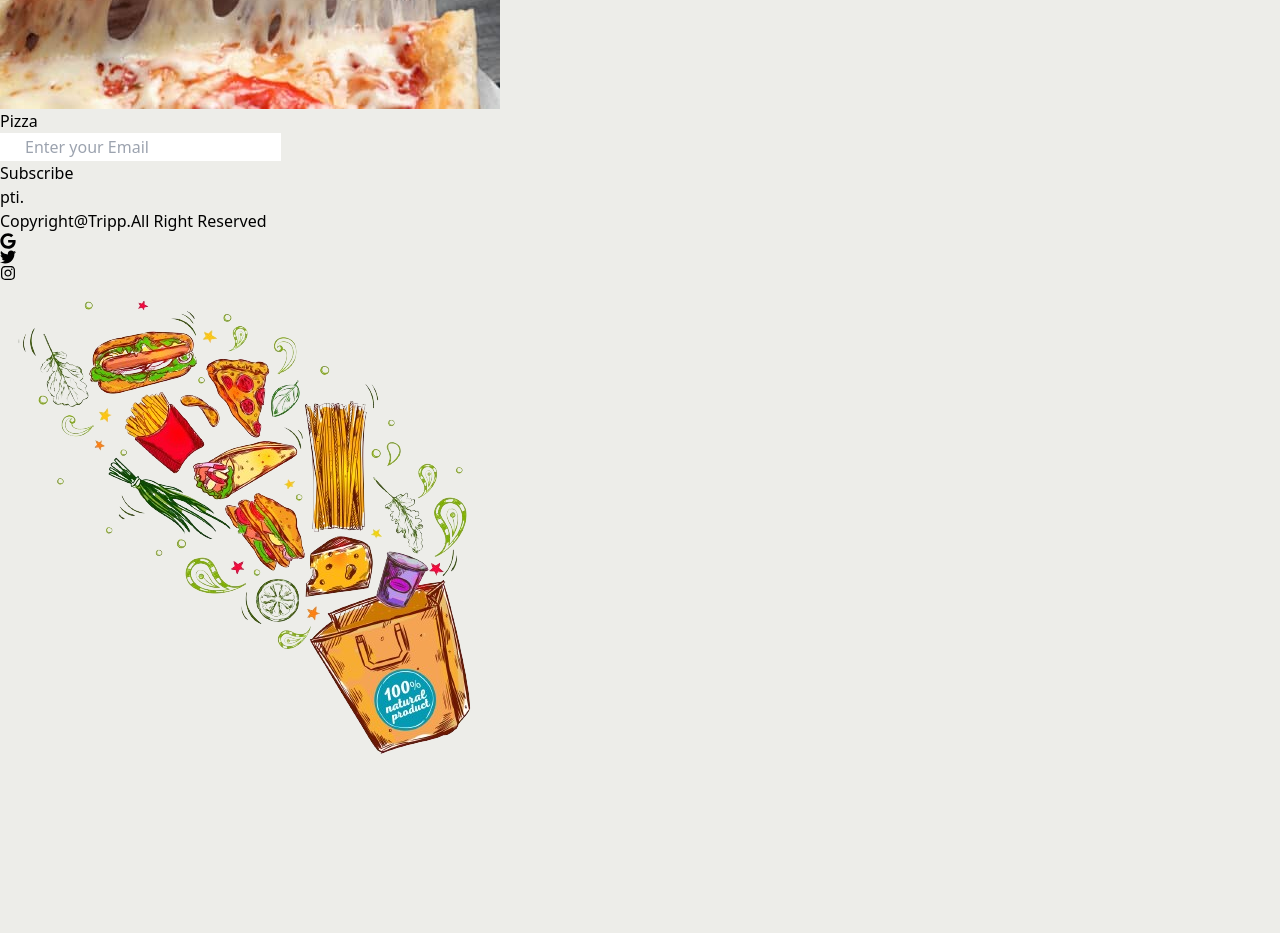
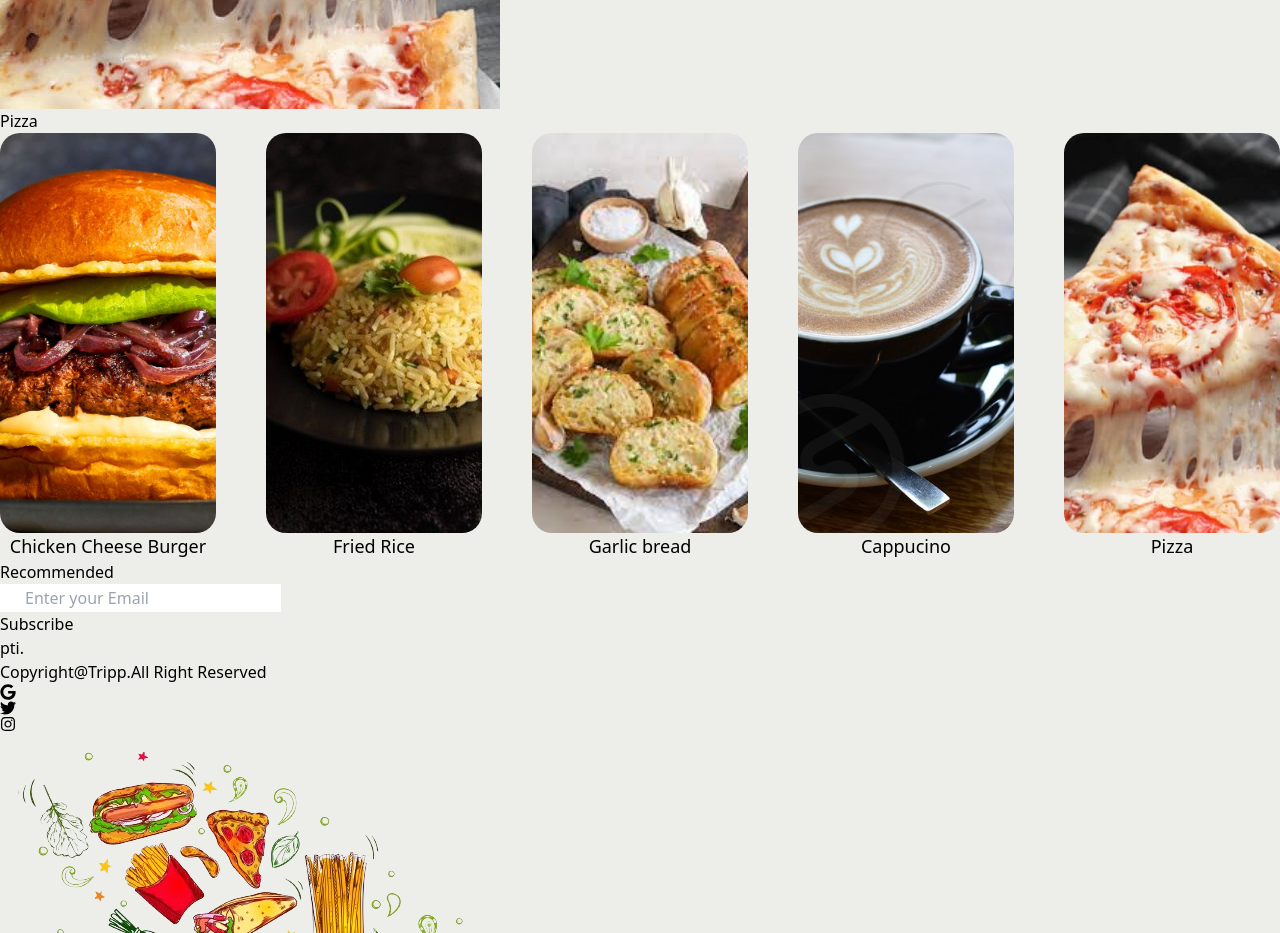
Before and after one commit to Raiyan109/quad-theory-fe, a React (Vite) app: page / in a window 1280 px wide. Shown: the part 3180-4113 px from the top of the page. Before the commit the page ends 3961 px from the top, so only its background shows below. Built offline with nearby package versions, Linux system fonts and the light colour scheme; some icons are missing.

Commit message:
swiper button

```diff
--- a/package.json
+++ b/package.json
@@ -12,7 +12,8 @@
   "dependencies": {
     "react": "^18.2.0",
     "react-dom": "^18.2.0",
-    "react-icons": "^4.12.0"
+    "react-icons": "^4.12.0",
+    "swiper": "^11.0.5"
   },
   "devDependencies": {
     "@types/react": "^18.2.43",
--- /dev/null
+++ b/src/components/RecSwiperBtn.jsx
@@ -0,0 +1,19 @@
+import { IoIosArrowForward, IoIosArrowBack } from "react-icons/io";
+import { useSwiper } from 'swiper/react';
+import '../styles/recSwiperBtn.css'
+
+const RecSwiperBtn = () => {
+    const swiper = useSwiper();
+    return (
+        <div className='recButtonContainer'>
+            <button className='recBtn1' onClick={() => swiper.slidePrev()}>
+                <IoIosArrowBack />
+            </button>
+            <button className='recBtn2' onClick={() => swiper.slideNext()}>
+                <IoIosArrowForward />
+            </button>
+        </div>
+    );
+};
+
+export default RecSwiperBtn;
--- a/src/components/Recommended.jsx
+++ b/src/components/Recommended.jsx
@@ -1,8 +1,49 @@
+import { Swiper, SwiperSlide } from 'swiper/react';
+import 'swiper/css';
+import 'swiper/css/pagination';
+import { Pagination } from 'swiper/modules';
+import Foods from '../../public/foods.json'
+import '../styles/recommended.css'
+import RecSwiperBtn from './RecSwiperBtn';
 
 const Recommended = () => {
     return (
         <div>
+            <Swiper
+                slidesPerView={1}
+                spaceBetween={10}
+                // pagination={{
+                //     clickable: true,
+                // }}
+                breakpoints={{
+                    640: {
+                        slidesPerView: 2,
+                        spaceBetween: 20,
+                    },
+                    768: {
+                        slidesPerView: 4,
+                        spaceBetween: 40,
+                    },
+                    1024: {
+                        slidesPerView: 5,
+                        spaceBetween: 50,
+                    },
+                }}
+                modules={[Pagination]}
+                className="mySwiper"
+            >
+                <div className='flex justify-between items-center'>
+                    <h1>Recommended</h1>
+                    <RecSwiperBtn />
+                </div>
+                {Foods.map((food) => (
+                    <SwiperSlide key={food.id}>
+                        <img src={food.image} alt="" />
+                        <h5 className='text-center text-gray-500'>{food.name}</h5>
+                    </SwiperSlide>
+                ))}
 
+            </Swiper>
         </div>
     );
 };
--- a/src/pages/Home.jsx
+++ b/src/pages/Home.jsx
@@ -2,6 +2,7 @@ import Footer from "../components/Footer";
 import Hero from "../components/Hero";
 import Navbar from "../components/Navbar";
 import Popular from "../components/Popular";
+import Recommended from "../components/Recommended";
 
 const Home = () => {
     return (
@@ -9,6 +10,7 @@ const Home = () => {
             <Navbar />
             <Hero />
             <Popular />
+            <Recommended />
             <Footer />
         </div>
     );
--- /dev/null
+++ b/src/styles/recSwiperBtn.css
@@ -0,0 +1,8 @@
+.recButtonContainer {
+    position: absolute;
+    top: -70;
+}
+
+.recBtn1 {}
+
+.recBtn2 {}
--- /dev/null
+++ b/src/styles/recommended.css
@@ -0,0 +1,23 @@
+.swiper {
+    width: 100%;
+    height: 100%;
+}
+
+.swiper-slide {
+    text-align: center;
+    font-size: 18px;
+    /* background: #fff; */
+
+    /* Center slide text vertically */
+    /* display: flex;
+    justify-content: center;
+    align-items: center; */
+}
+
+.swiper-slide img {
+    display: block;
+    width: 400px;
+    height: 400px;
+    object-fit: cover;
+    border-radius: 20px;
+}
```
Also changed, not shown: 1 other file (tests, documents, lock files or other folders).
